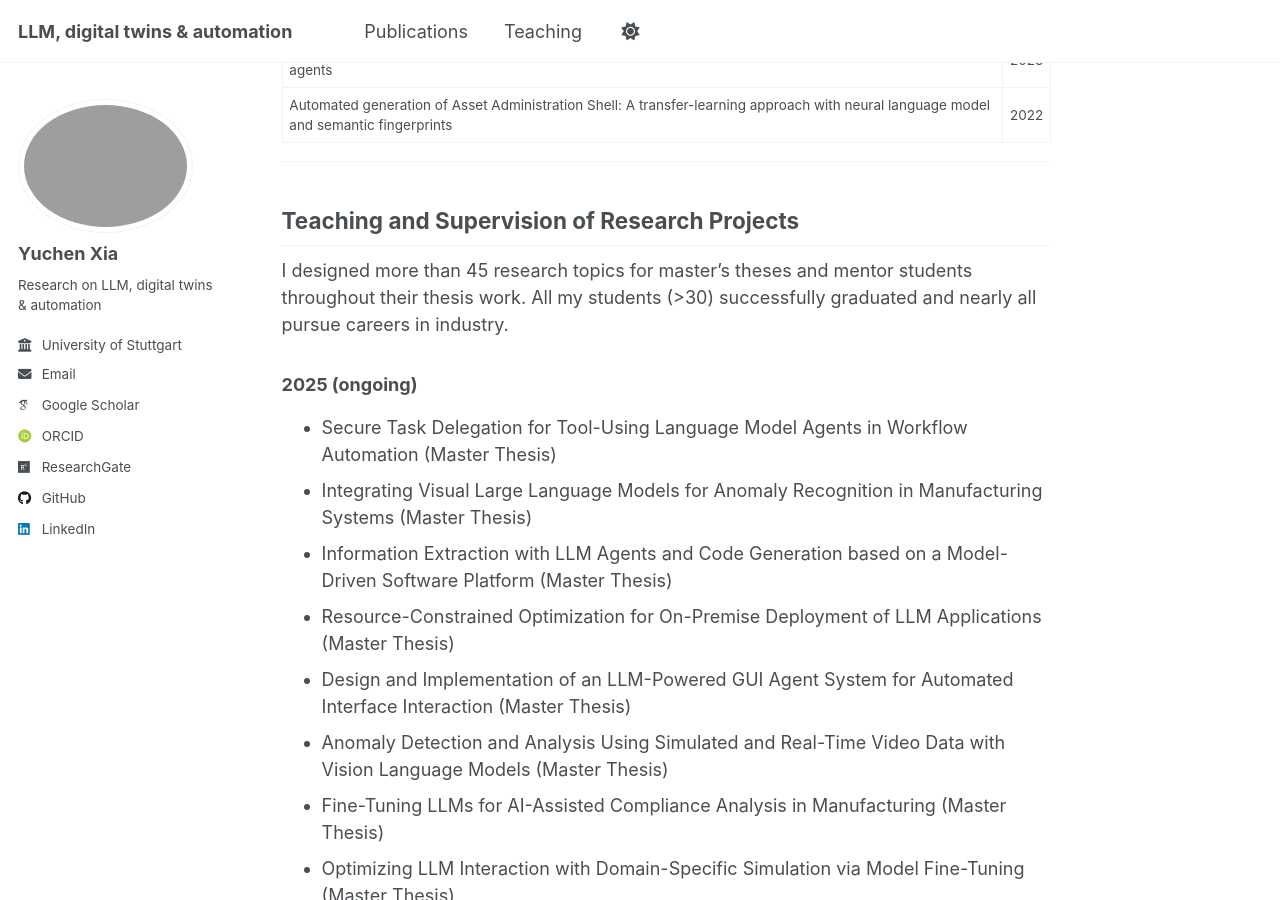
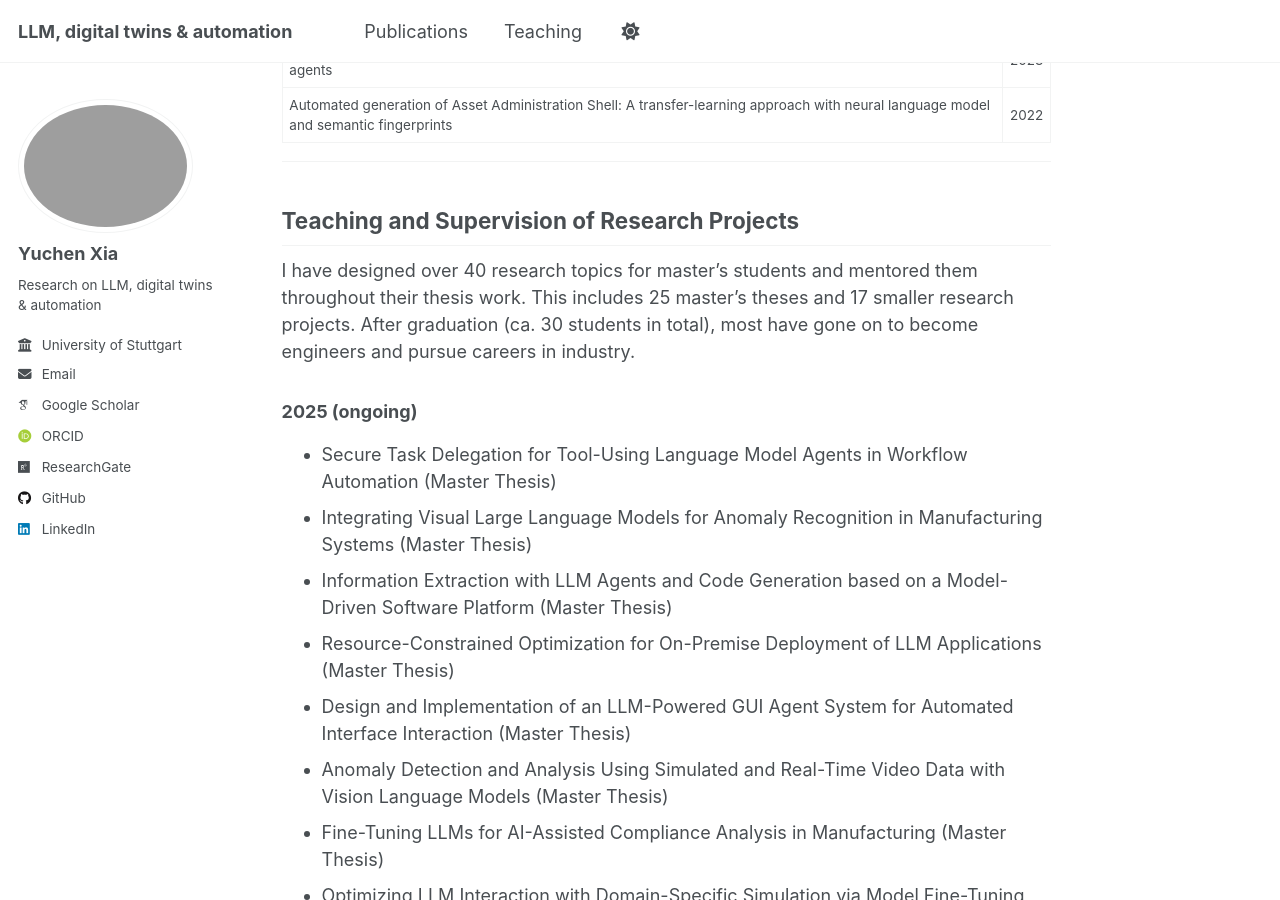
Before and after one commit to YuchenXia/yuchenxia.github.io, a Jekyll site: the page built from _pages/about.md, in a window 1280 px wide and 900 px high, scrolled down 1778 px. Built offline with Jekyll 4.4.1, drawn with Linux system fonts in a browser that asks for light colours; some web fonts are replaced; some of the changed text lies outside the part shown.

Commit message:
Update about.md

```diff
--- a/_pages/about.md
+++ b/_pages/about.md
@@ -54,7 +54,8 @@ University of Stuttgart, Germany
 ---
 ## <span id="teaching">Teaching and Supervision of Research Projects</span>
 
-I designed more than 45 research topics for master's theses and mentor students throughout their thesis work. All my students (>30) successfully graduated and nearly all pursue careers in industry.
+I have designed over 40 research topics for master's students and mentored them throughout their thesis work. This includes 25 master's theses and 17 smaller research projects. After graduation (ca. 30 students in total), most have gone on to become engineers and pursue careers in industry.
+
 
 ### 2025 (ongoing)
 - Secure Task Delegation for Tool-Using Language Model Agents in Workflow Automation  (Master Thesis)
```
Also changed, not shown: other parts of _pages/about.md (+1 -1 lines).
